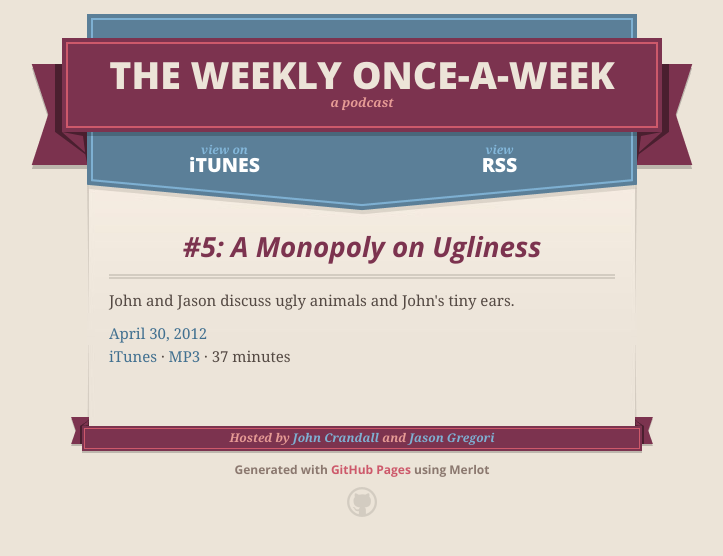
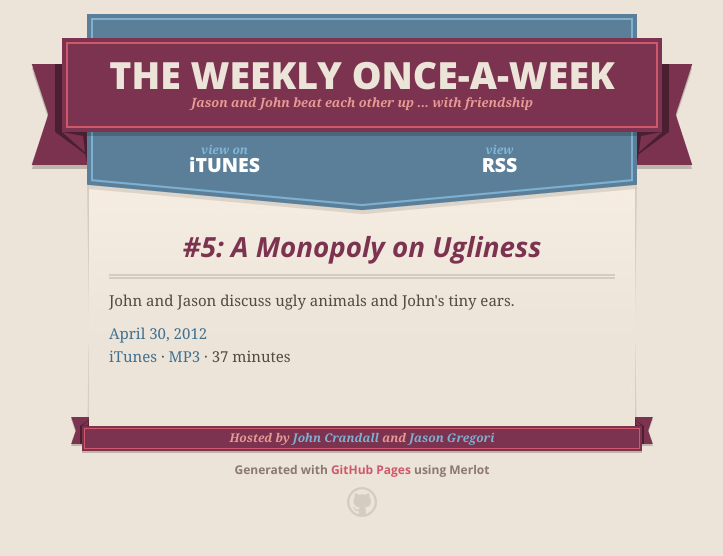
Before and after one commit to jasongregori/podcast, a Jekyll site: the page built from episodes/_posts/2012-04-30-5.md, in a window 1280 px wide. Shown: the top 556 px of the page, without its empty margins (278-1001 px from the left). Built offline with Jekyll 4.4.1, drawn with Linux system fonts in a browser that asks for light colours; nearby versions of some CDN libraries.

Commit message:
random taglines!

```diff
--- a/_config.yml
+++ b/_config.yml
@@ -6,6 +6,10 @@ _author: John Crandall &amp; Jason Gregori
 _basepath: /podcast
 _keywords: jason gregori, john crandall
 _name: The Weekly Once-a-Week
-_description_web: a podcast
 _description_itunes: A podcast hosted by John Crandall &amp; Jason Gregori
 _url: http://jasongregori.github.com/podcast
+_taglines:
+  - Jason and John beat each other up ... with friendship
+  - Your going back in time ... to the future!
+  - Jason, John, and the website they done built.
+  - Nerdburgers!
--- a/_layouts/default.html
+++ b/_layouts/default.html
@@ -33,7 +33,18 @@
         <span class="ribbon-outer">
           <a href="{{ site._basepath }}" class="ribbon-inner">
             <h1>{{ site._name }}</h1>
-            <h2>{{ site._description_web }}</h2>
+            <h2>
+              {% comment %} get a random number then add page.title then subtract size until it fits {% endcomment %}
+              {% capture random_index %}{{ 'now' | date: '%S' | times: site._taglines.size | divided_by: 60 | plus: page.title }}{% endcapture %}
+              {% capture mod_count %}{{ random_index | minus: site._taglines.size | divided_by: site._taglines.size }}{% endcapture %}
+              {% for i in (0..mod_count) %}
+                {% capture random_index %}{{ random_index | minus: site._taglines.size }}{% endcapture %}
+              {% endfor %}
+
+              {% for tagline in site._taglines offset:random_index limit:1 %}
+                {{ tagline }}
+              {% endfor %}
+            </h2>
           </a>
           <span class="left-tail"></span>
           <span class="right-tail"></span>
```
